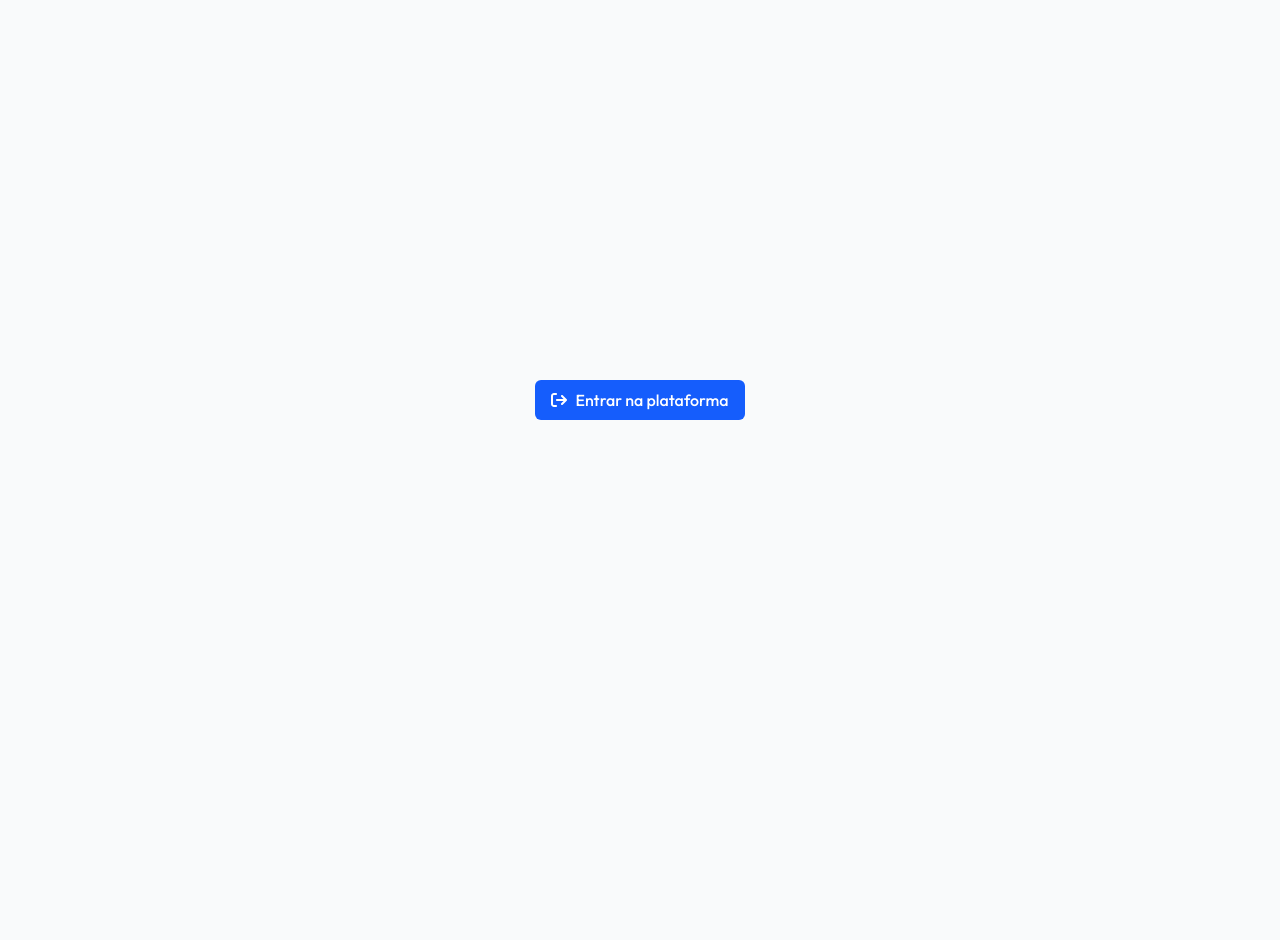
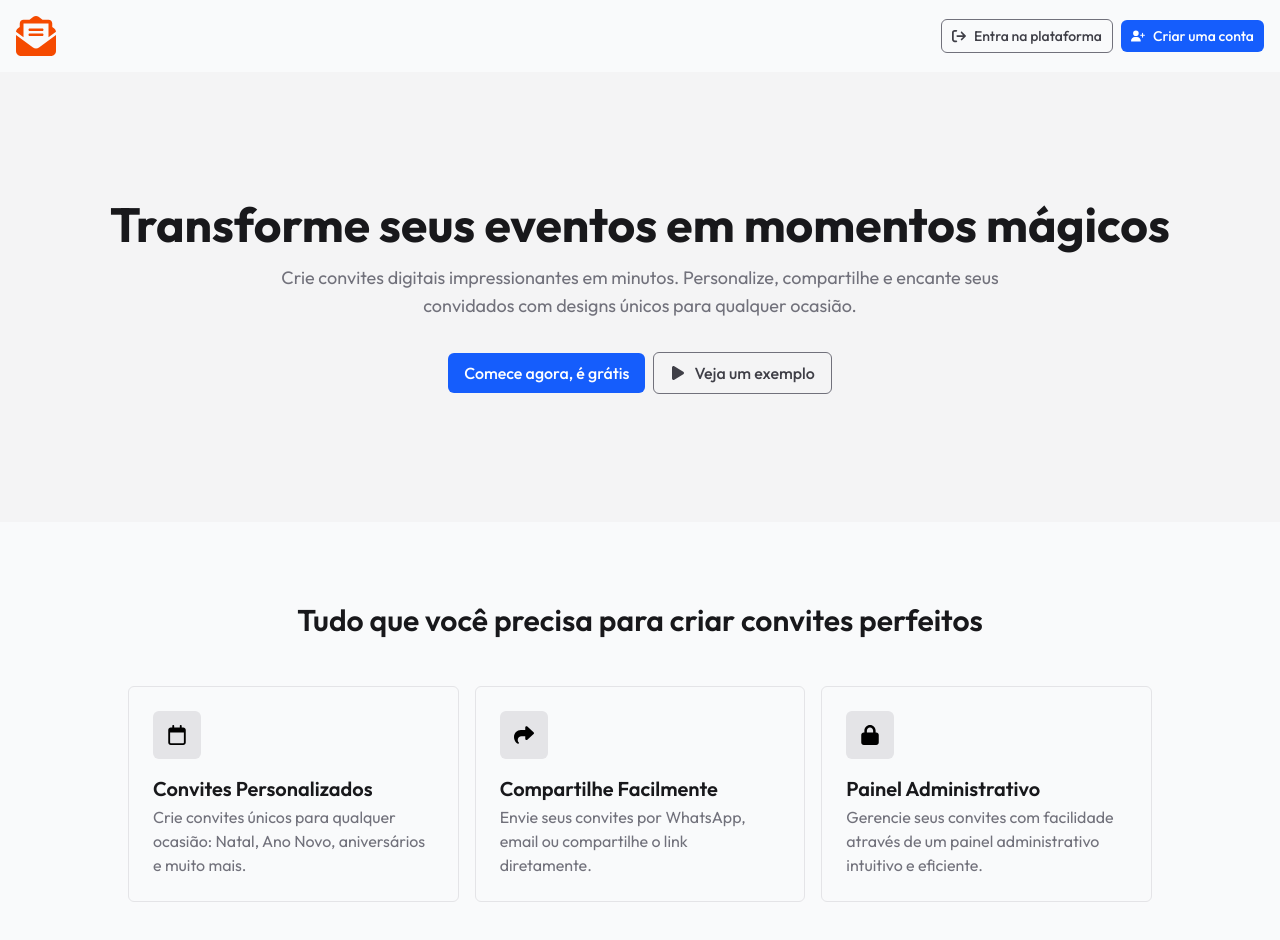
Before and after one commit to ClodoaldoDantas/convite-simples, a Next.js app: page / in a window 1280 px wide. Shown: the top 940 px of the page. Before the commit the page ends 800 px from the top, so only its background shows below. Built offline with nearby package versions, Linux system fonts and the light colour scheme.

Commit message:
feat: enhance homepage layout with new sections and buttons for user engagement

```diff
--- a/src/app/page.tsx
+++ b/src/app/page.tsx
@@ -1,16 +1,119 @@
 import Link from 'next/link'
-import { FaArrowRightFromBracket } from 'react-icons/fa6'
+import {
+  FaArrowRightFromBracket,
+  FaLock,
+  FaPlay,
+  FaRegCalendar,
+  FaShare,
+  FaUserPlus,
+} from 'react-icons/fa6'
+import { Logo } from '@/components/logo'
 import { Button } from '@/components/ui/button'
 
 export default function Home() {
   return (
-    <main className="h-screen flex items-center justify-center font-sans">
-      <Button asChild>
-        <Link href="/sign-in">
-          <FaArrowRightFromBracket />
-          Entrar na plataforma
-        </Link>
-      </Button>
-    </main>
+    <div className="font-sans">
+      <header className="container mx-auto p-4 flex items-center justify-between">
+        <Logo />
+
+        <nav className="flex items-center gap-2">
+          <Button asChild variant="outline" size="sm">
+            <Link href="/sign-in">
+              <FaArrowRightFromBracket />
+              Entra na plataforma
+            </Link>
+          </Button>
+
+          <Button asChild size="sm">
+            <Link href="/sign-up">
+              <FaUserPlus />
+              Criar uma conta
+            </Link>
+          </Button>
+        </nav>
+      </header>
+
+      <section className="py-32 bg-zinc-100">
+        <div className="container mx-auto px-4 text-center">
+          <h1 className="text-5xl text-zinc-900 font-bold mb-4">
+            Transforme seus eventos em momentos mágicos
+          </h1>
+
+          <p className="text-lg text-zinc-500 max-w-3xl mx-auto">
+            Crie convites digitais impressionantes em minutos. Personalize,
+            compartilhe e encante seus convidados com designs únicos para
+            qualquer ocasião.
+          </p>
+
+          <div className="flex items-center justify-center gap-2 mt-8">
+            <Button asChild>
+              <Link href="/sign-up">Comece agora, é grátis</Link>
+            </Button>
+
+            <Button asChild variant="outline">
+              <Link href="/dashboard/invite/new">
+                <FaPlay />
+                Veja um exemplo
+              </Link>
+            </Button>
+          </div>
+        </div>
+      </section>
+
+      <section className="py-20">
+        <div className="container mx-auto px-4">
+          <h2 className="text-3xl text-center text-zinc-900 font-semibold mb-12">
+            Tudo que você precisa para criar convites perfeitos
+          </h2>
+
+          <ul className="grid grid-cols-3 gap-4 max-w-5xl mx-auto">
+            <li className="border border-zinc-200 p-6 rounded-md">
+              <div className="size-12 bg-zinc-200 flex items-center justify-center rounded-md mb-4">
+                <FaRegCalendar className="size-5" />
+              </div>
+
+              <h3 className="text-xl text-zinc-900 font-semibold mb-0.5">
+                Convites Personalizados
+              </h3>
+
+              <p className="text-zinc-500">
+                Crie convites únicos para qualquer ocasião: Natal, Ano Novo,
+                aniversários e muito mais.
+              </p>
+            </li>
+
+            <li className="border border-zinc-200 p-6 rounded-md">
+              <div className="size-12 bg-zinc-200 flex items-center justify-center rounded-md mb-4">
+                <FaShare className="size-5" />
+              </div>
+
+              <h3 className="text-xl text-zinc-900 font-semibold mb-0.5">
+                Compartilhe Facilmente
+              </h3>
+
+              <p className="text-zinc-500">
+                Envie seus convites por WhatsApp, email ou compartilhe o link
+                diretamente.
+              </p>
+            </li>
+
+            <li className="border border-zinc-200 p-6 rounded-md">
+              <div className="size-12 bg-zinc-200 flex items-center justify-center rounded-md mb-4">
+                <FaLock className="size-5" />
+              </div>
+
+              <h3 className="text-xl text-zinc-900 font-semibold mb-0.5">
+                Painel Administrativo
+              </h3>
+
+              <p className="text-zinc-500">
+                Gerencie seus convites com facilidade através de um painel
+                administrativo intuitivo e eficiente.
+              </p>
+            </li>
+          </ul>
+        </div>
+      </section>
+    </div>
   )
 }
--- a/src/components/ui/button.tsx
+++ b/src/components/ui/button.tsx
@@ -4,7 +4,7 @@ import type { ComponentProps } from 'react'
 import { cn } from '@/lib/utils'
 
 const buttonVariants = cva(
-  'cursor-pointer transition-colors flex items-center justify-center gap-2  rounded-md font-medium disabled:opacity-50 disabled:cursor-not-allowed',
+  'cursor-pointer transition-colors flex items-center justify-center gap-2 rounded-md font-medium disabled:opacity-50 disabled:cursor-not-allowed',
   {
     variants: {
       variant: {
```
